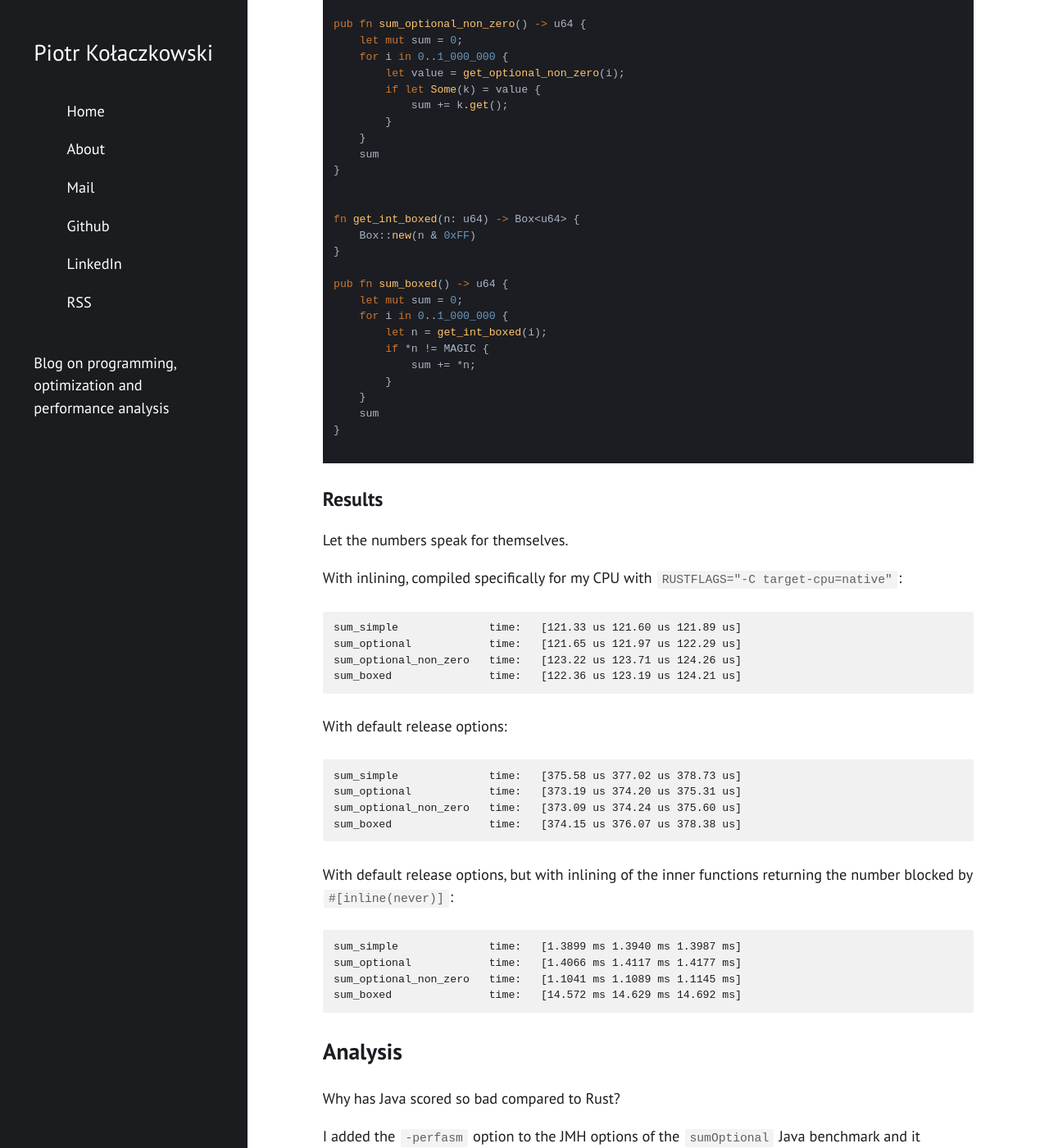
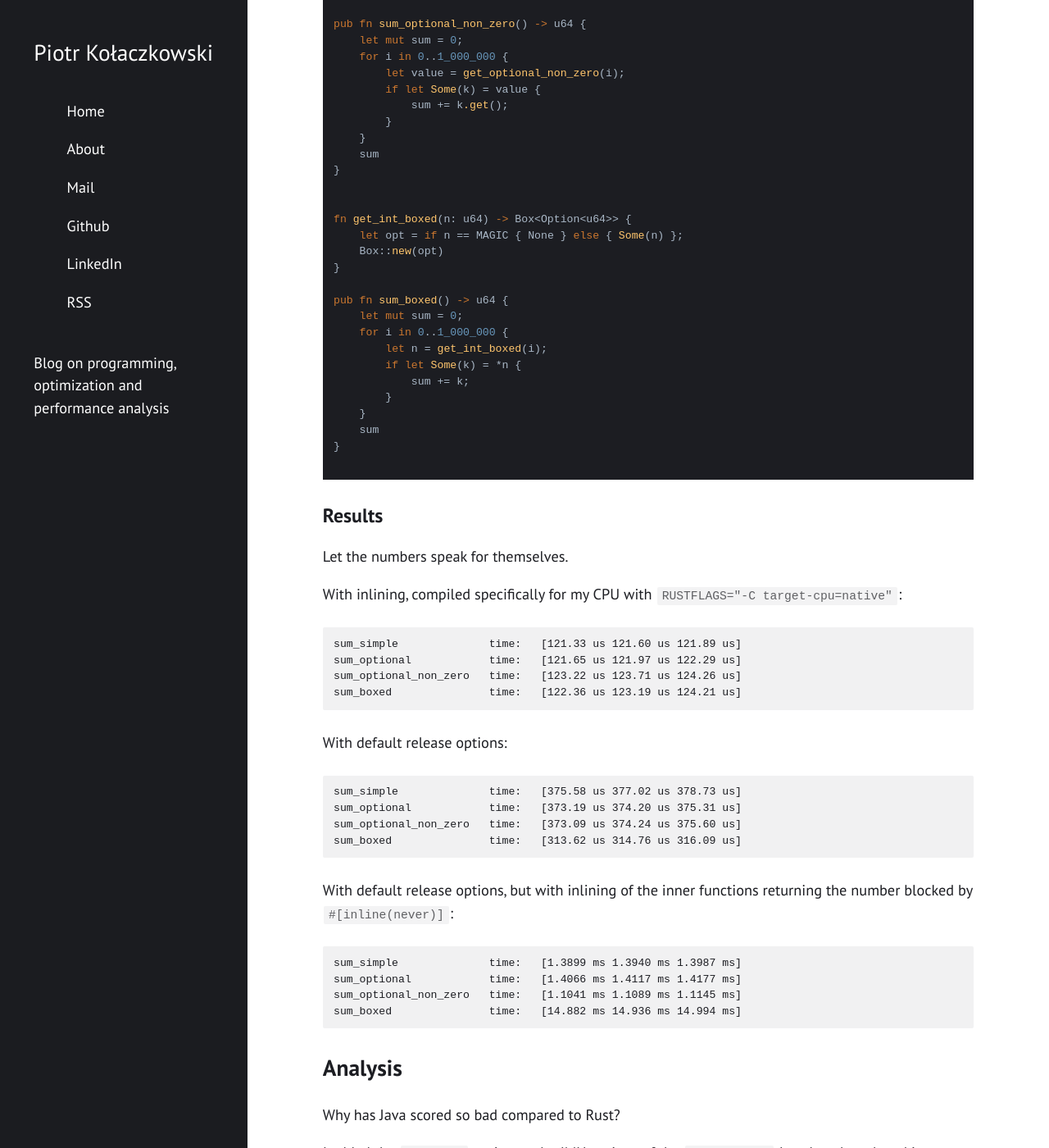
Before and after one commit to pkolaczk/pkolaczk.github.io, a Jekyll site: the page built from _posts/2021-10-16-overhead-of-optional.md, in a window 1280 px wide and 1400 px high, scrolled down 6131 px. Shown: the whole window at 82% size. Built offline with Jekyll 4.4.1, drawn with Linux system fonts in a browser that asks for light colours; nearby versions of some CDN libraries; library files that are not in the unit come from our copies; comment, search, counter and statistics services are not loaded.

Commit message:
Fix boxed benchmark

```diff
--- a/_posts/2021-10-16-overhead-of-optional.md
+++ b/_posts/2021-10-16-overhead-of-optional.md
@@ -278,16 +278,17 @@ pub fn sum_optional_non_zero() -> u64 {
 }
 
 
-fn get_int_boxed(n: u64) -> Box<u64> {
-    Box::new(n & 0xFF)
+fn get_int_boxed(n: u64) -> Box<Option<u64>> {
+    let opt = if n == MAGIC { None } else { Some(n) };
+    Box::new(opt)
 }
 
 pub fn sum_boxed() -> u64 {
     let mut sum = 0;
     for i in 0..1_000_000 {
         let n = get_int_boxed(i);
-        if *n != MAGIC {
-            sum += *n;
+        if let Some(k) = *n {
+            sum += k;
         }
     }
     sum
@@ -312,7 +313,7 @@ With default release options:
 sum_simple              time:   [375.58 us 377.02 us 378.73 us]
 sum_optional            time:   [373.19 us 374.20 us 375.31 us]
 sum_optional_non_zero   time:   [373.09 us 374.24 us 375.60 us]
-sum_boxed               time:   [374.15 us 376.07 us 378.38 us]
+sum_boxed               time:   [313.62 us 314.76 us 316.09 us]
 </pre>
 
 With default release options, but with inlining of the inner functions
@@ -321,7 +322,7 @@ returning the number blocked by `#[inline(never)]`:
 sum_simple              time:   [1.3899 ms 1.3940 ms 1.3987 ms]
 sum_optional            time:   [1.4066 ms 1.4117 ms 1.4177 ms]
 sum_optional_non_zero   time:   [1.1041 ms 1.1089 ms 1.1145 ms]
-sum_boxed               time:   [14.572 ms 14.629 ms 14.692 ms]
+sum_boxed               time:   [14.882 ms 14.936 ms 14.994 ms]
 </pre>
 
 
```
